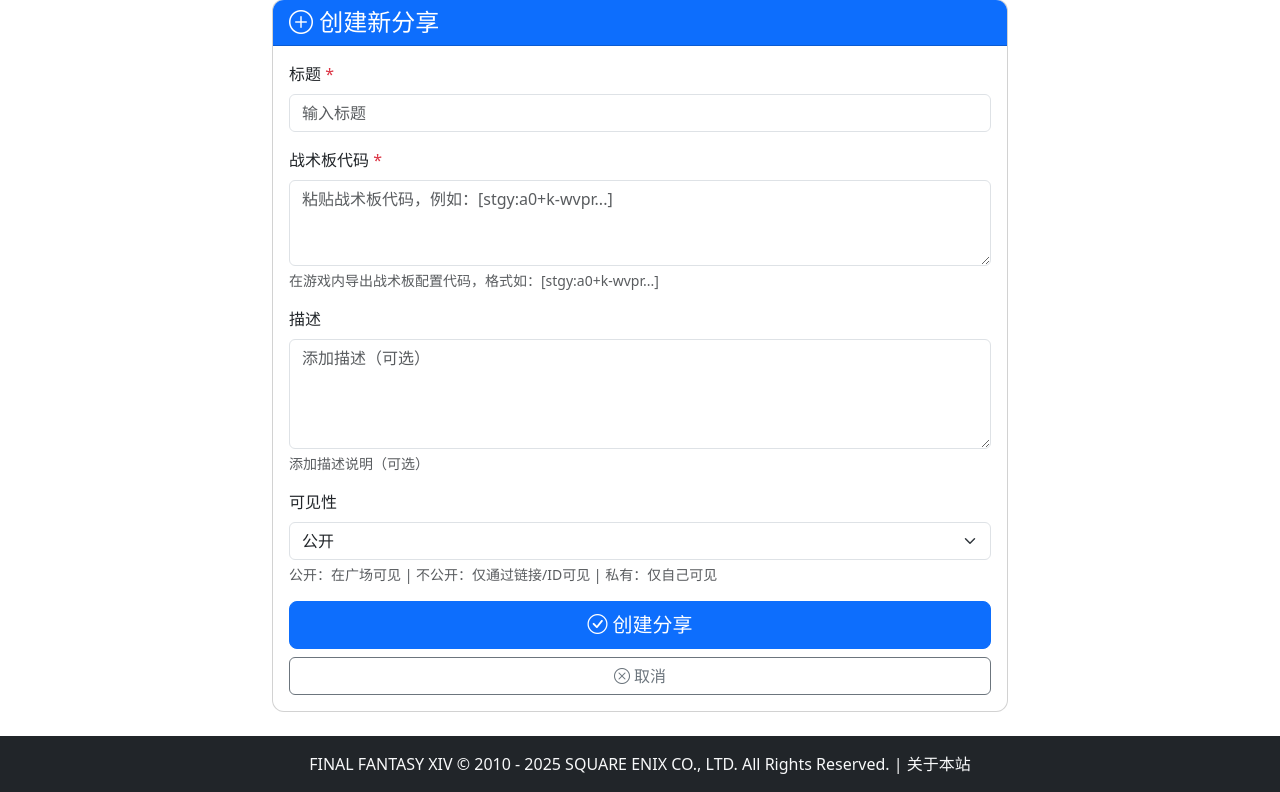
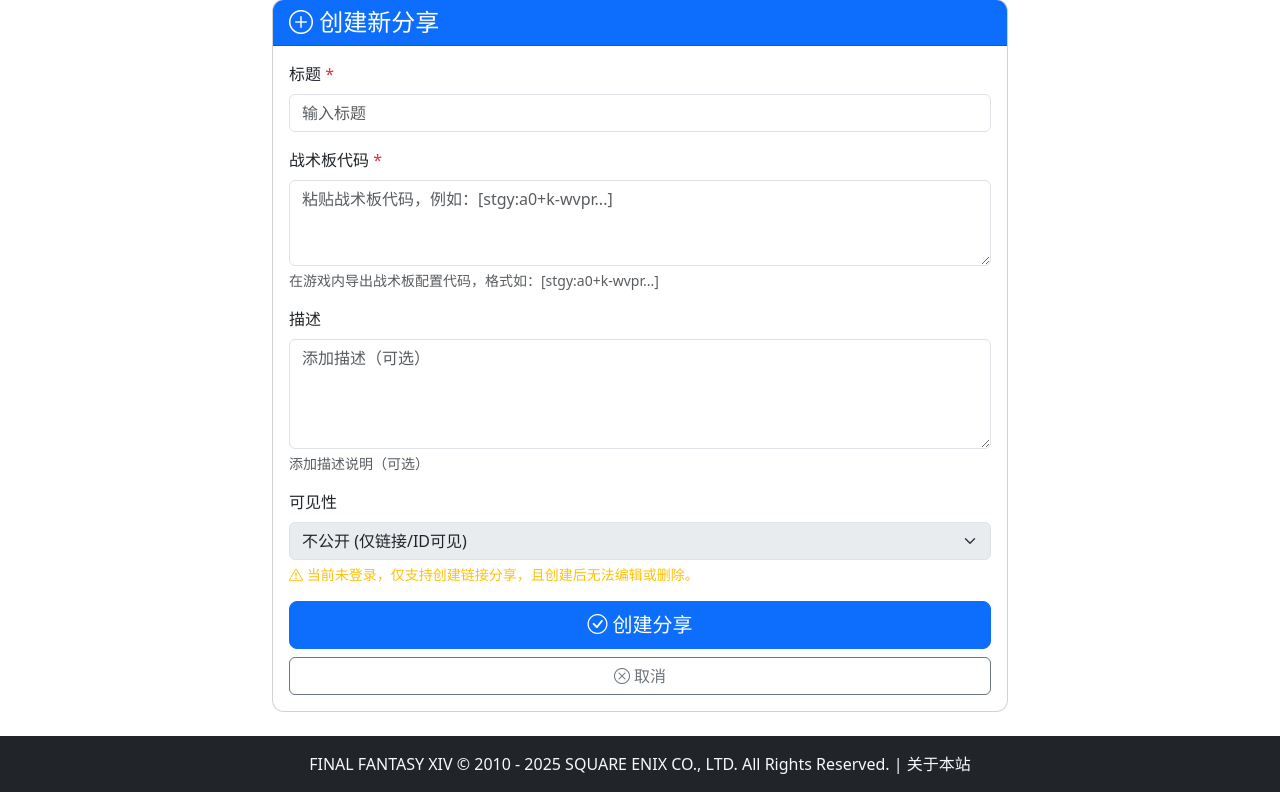
Before and after one commit to MisakaCirno/ff14_zsb, a Django app: page /create/ in a window 1280 px wide. Shown: the part 81-873 px from the top of the page. Run offline with Django 4.2, Linux system fonts and the light colour scheme; some libraries are stand-ins or nearby versions.

Commit message:
匿名上传限制和提示

```diff
--- a/shares/views.py
+++ b/shares/views.py
@@ -74,10 +74,8 @@ def create_share(request):
                 share.author = request.user
             else:
                 share.author = None
-                # 匿名用户不能创建私有分享，强制设为公开或不公开
-                if share.visibility == Share.Visibility.PRIVATE:
-                    share.visibility = Share.Visibility.PUBLIC
-                    messages.warning(request, '匿名用户无法创建私有分享，已自动调整为公开。')
+                # 匿名用户强制设为不公开（仅链接访问）
+                share.visibility = Share.Visibility.UNLISTED
 
             share.save()
             messages.success(request, '分享创建成功！')
--- a/templates/shares/create.html
+++ b/templates/shares/create.html
@@ -54,10 +54,20 @@
                             <label for="{{ form.visibility.id_for_label }}" class="form-label">
                                 {{ form.visibility.label }}
                             </label>
-                            {{ form.visibility }}
-                            <div class="form-text">
-                                公开：在广场可见 | 不公开：仅通过链接/ID可见 | 私有：仅自己可见
-                            </div>
+                            {% if user.is_authenticated %}
+                                {{ form.visibility }}
+                                <div class="form-text">
+                                    公开：在广场可见 | 不公开：仅通过链接/ID可见 | 私有：仅自己可见
+                                </div>
+                            {% else %}
+                                <select class="form-select" disabled>
+                                    <option selected>不公开 (仅链接/ID可见)</option>
+                                </select>
+                                <input type="hidden" name="visibility" value="unlisted">
+                                <div class="form-text text-warning">
+                                    <i class="bi bi-exclamation-triangle"></i> 当前未登录，仅支持创建链接分享，且创建后无法编辑或删除。
+                                </div>
+                            {% endif %}
                             {% if form.visibility.errors %}
                             <div class="text-danger small">{{ form.visibility.errors }}</div>
                             {% endif %}
```
